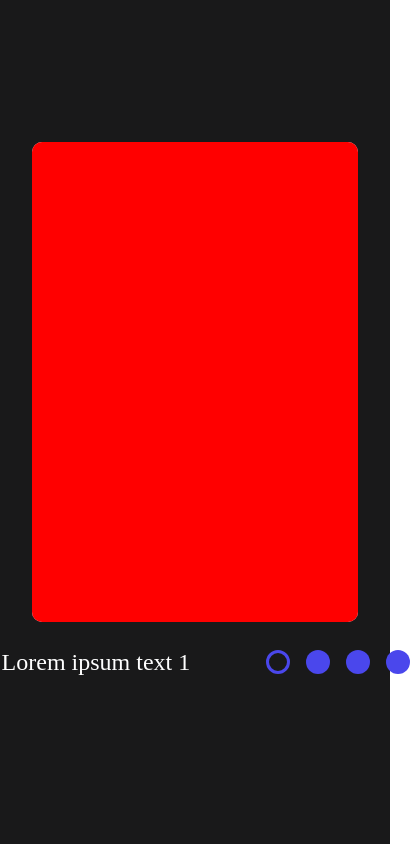
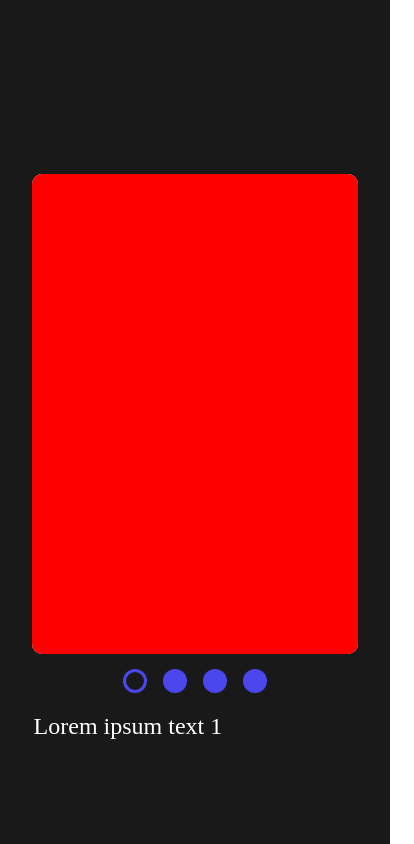
Before and after one commit to andrej-a/cssMemSlider, a plain HTML site: page cssMemSlider/index.html in a window 390 px wide. Shown: the whole page, 414 px wide, since content can reach past the window. Drawn offline with Linux system fonts and the light colour scheme.

Commit message:
feat: add adaptive (Fri, May 13, 2022 09:07:31 PM)

```diff
--- a/cssMemSlider/style.css
+++ b/cssMemSlider/style.css
@@ -69,7 +69,7 @@
 
 .control_wrapper{
     width: 100%;
-    max-height: 5rem;
+    max-height: 4rem;
     height: 100%;
     display: flex;
     justify-content: center;
@@ -204,3 +204,14 @@ label:hover span{
 #four:checked:hover ~ .control_wrapper > .wrapper__control-panel > .control > .label:nth-child(4) span{
     border: 0.2rem solid #d8d8dd;
 }
+
+@media(max-width: 768px) {
+    .wrapper{
+        gap: 1rem;
+    }
+    .control_wrapper > .wrapper__control-panel {
+        flex-direction: column-reverse;
+        justify-content: center;
+        gap: 1rem;
+    }
+}
```
